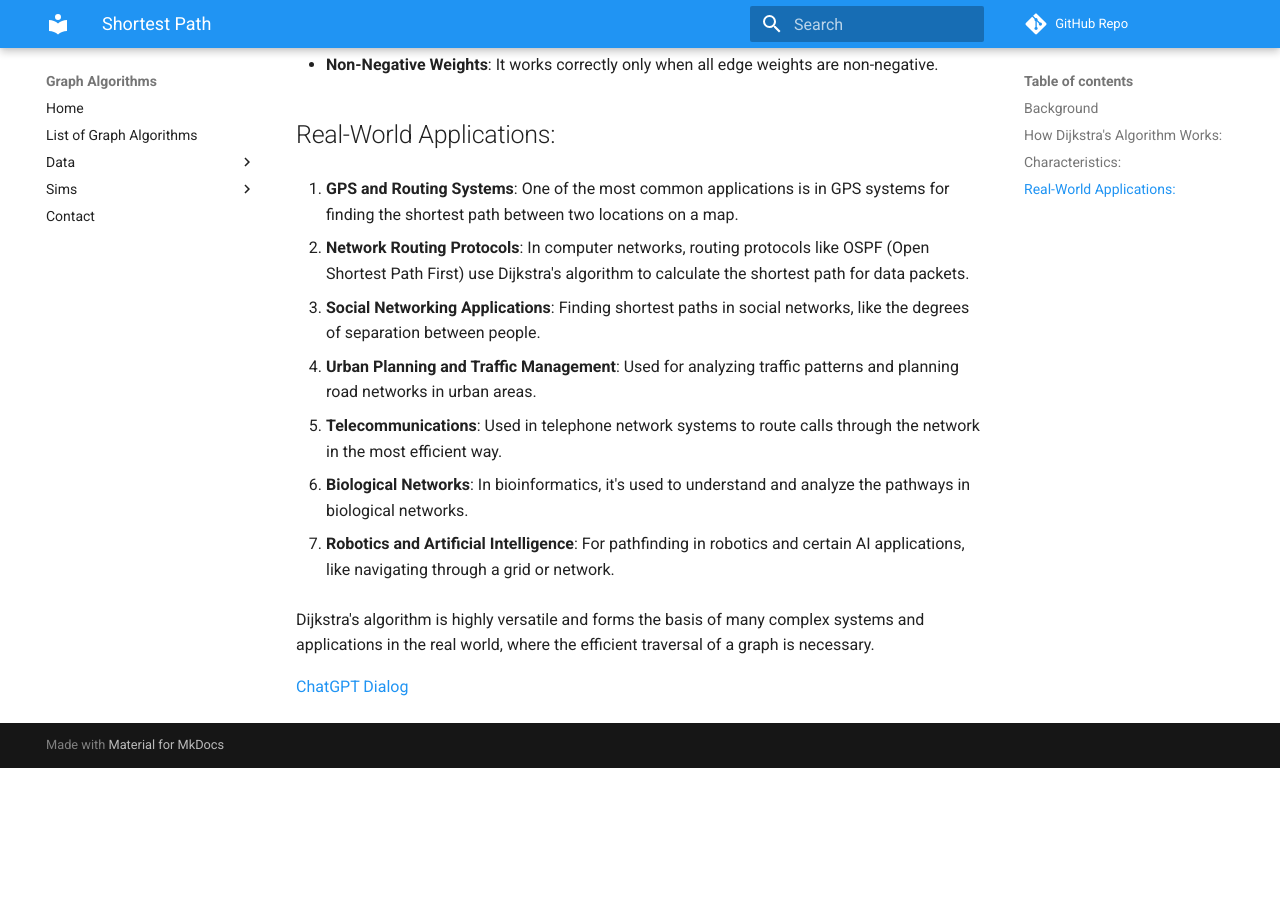
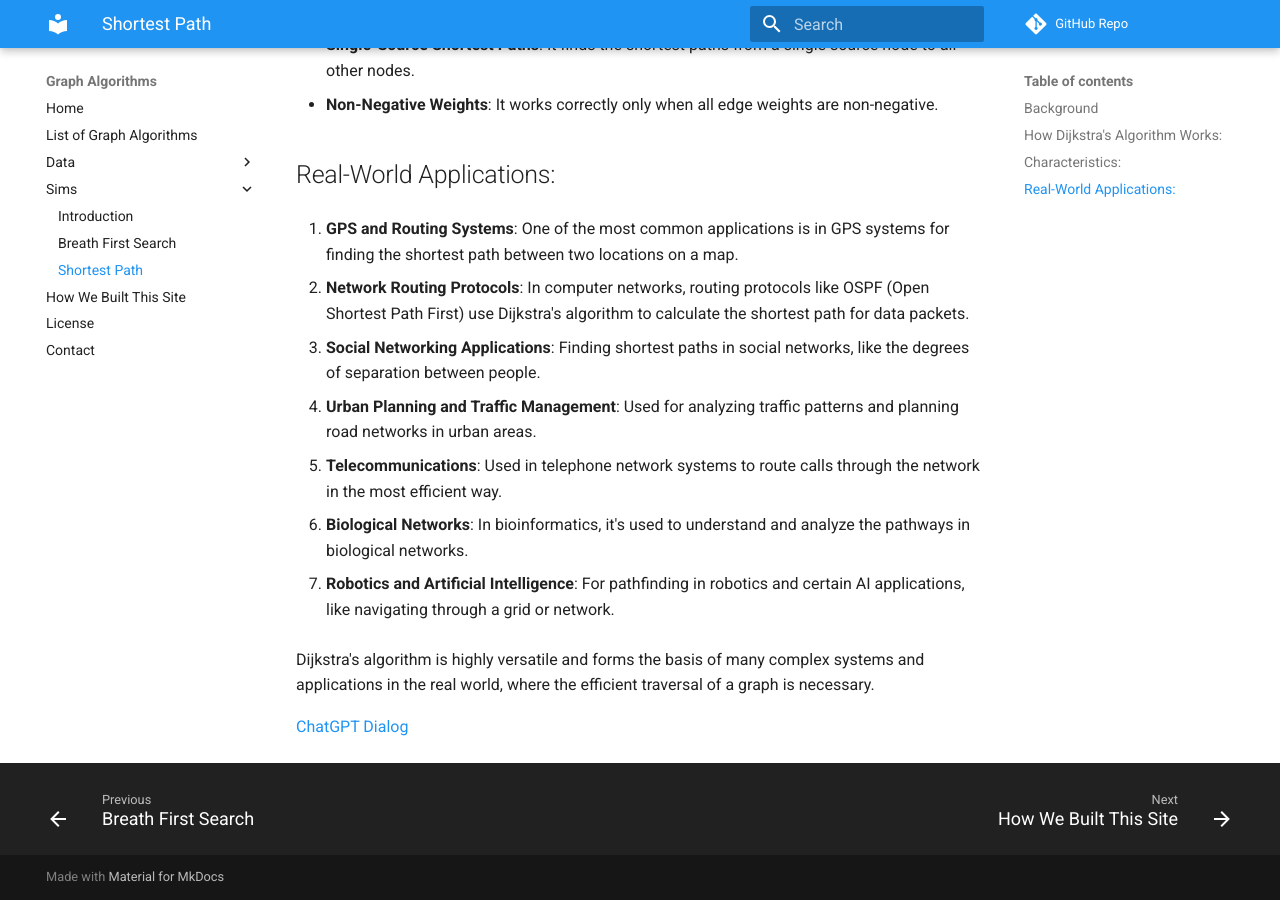
Before and after one commit to dmccreary/graph-algorithms, an MkDocs documentation site: the page built from docs/sims/shortest-path/index.md, in a window 1280 px wide and 900 px high, scrolled down 1060 px. Built offline with MkDocs 1.6.1 and Material for MkDocs 9.7.7, drawn with Linux system fonts in a browser that asks for light colours; comment, search, counter and statistics services are not loaded; before the commit the page ends 1828 px from its top, so only the background shows below that.

Commit message:
updating content

```diff
--- a/mkdocs.yml
+++ b/mkdocs.yml
@@ -14,6 +14,10 @@
   - Sims:
     - Introduction: sims/index.md
     - Force Directed Graph: sims/force/index.md
+    - Breath First Search: sims/force/bfs/index.md
+    - Shortest Path: sims/shortest-path/index.md
+  - How We Built This Site: how-we-built-this-site.md
+  - License: license.md
   - Contact: contact.md
 
 # CoderDojo Microsite Standards from here down
```
